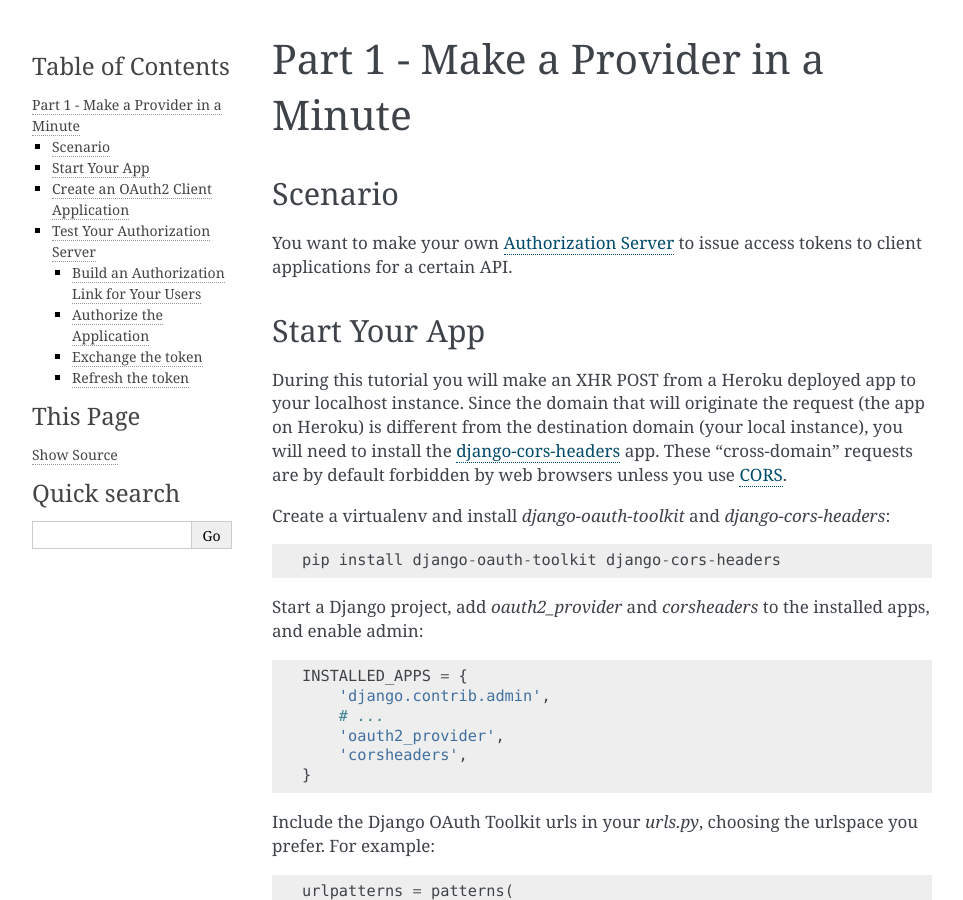
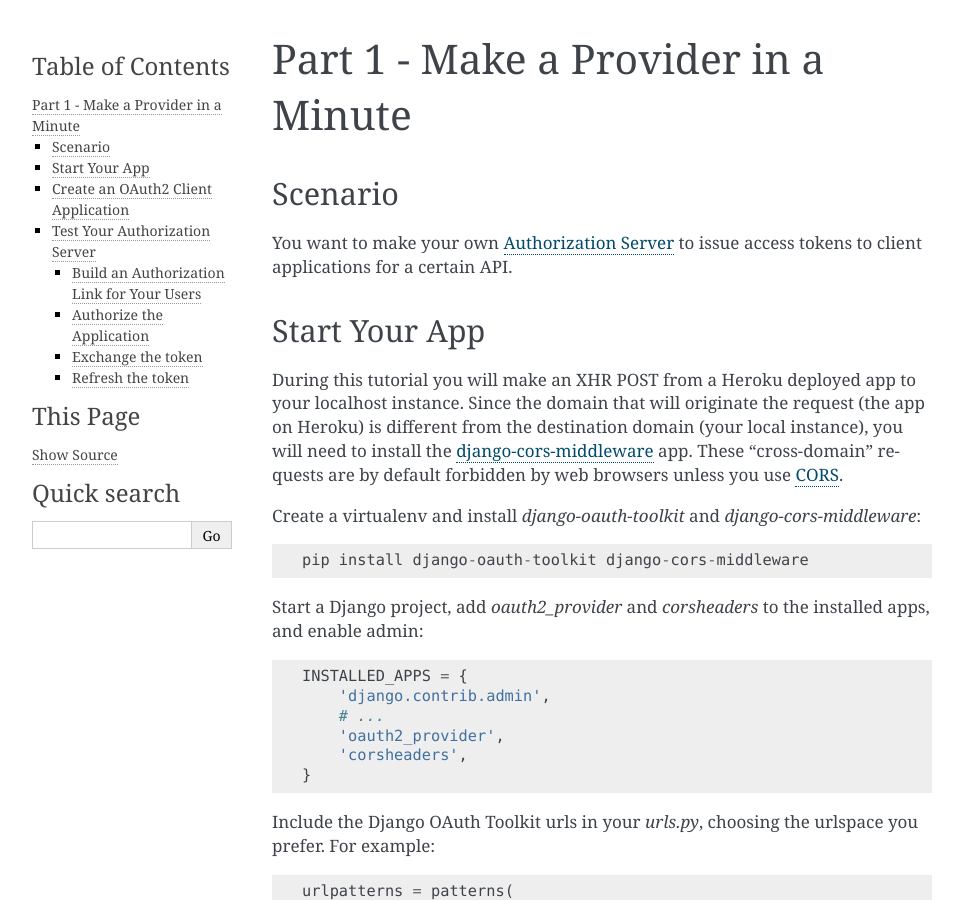
Before and after one commit to sheriffwoody0922/oauth-python-django, a Sphinx documentation site: the page built from docs/tutorial/tutorial_01.rst, in a window 1280 px wide and 900 px high. Shown: the whole window, without its empty margins (148-1111 px from the left). Built offline with Sphinx 7.4.7, drawn with Linux system fonts in a browser that asks for light colours.

Commit message:
Suggest django-cors-middleware
Since `django-cors-headers` has been inactive since May 2015, the documentation should suggest using `django-cors-middleware`. This is a fork of `django-cors-headers` that has been kept up to date, so it supports django 1.10.

```diff
--- a/docs/tutorial/tutorial_01.rst
+++ b/docs/tutorial/tutorial_01.rst
@@ -9,14 +9,14 @@
 --------------
 During this tutorial you will make an XHR POST from a Heroku deployed app to your localhost instance.
 Since the domain that will originate the request (the app on Heroku) is different from the destination domain (your local instance),
-you will need to install the `django-cors-headers <https://github.com/ottoyiu/django-cors-headers>`_ app.
+you will need to install the `django-cors-middleware <https://github.com/zestedesavoir/django-cors-middleware>`_ app.
 These "cross-domain" requests are by default forbidden by web browsers unless you use `CORS <http://en.wikipedia.org/wiki/Cross-origin_resource_sharing>`_.
 
-Create a virtualenv and install `django-oauth-toolkit` and `django-cors-headers`:
+Create a virtualenv and install `django-oauth-toolkit` and `django-cors-middleware`:
 
 ::
 
-    pip install django-oauth-toolkit django-cors-headers
+    pip install django-oauth-toolkit django-cors-middleware
 
 Start a Django project, add `oauth2_provider` and `corsheaders` to the installed apps, and enable admin:
 
```
